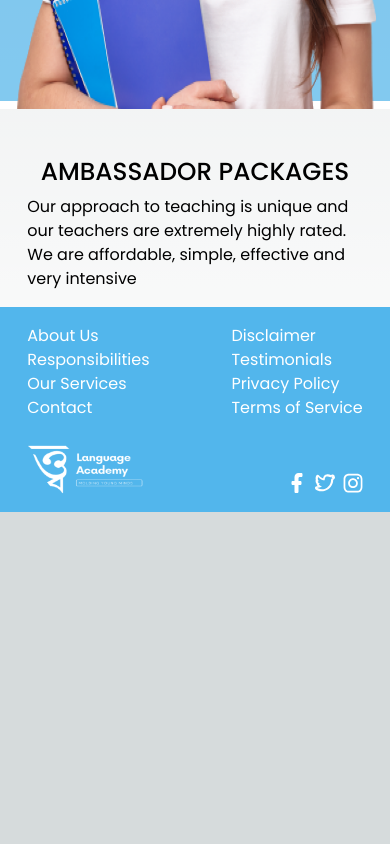
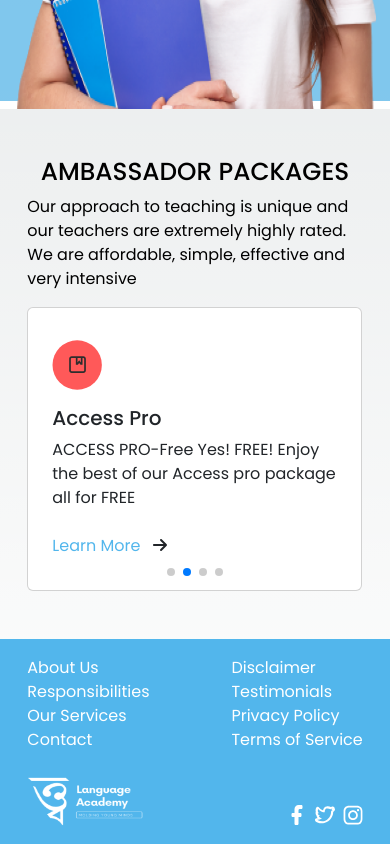
Before and after one commit to jaybamk/my-app-forked, a Next.js app: page / in a window 390 px wide. Shown: the part 825-1669 px from the top of the page. Before the commit the page ends 1337 px from the top, so only its background shows below. Built offline with nearby package versions, Linux system fonts and the light colour scheme.

Commit message:
Still in progress

```diff
--- a/app/page.module.scss
+++ b/app/page.module.scss
@@ -13,3 +13,10 @@
   }
 
 }
+
+.mySwiper {
+  .swiper-pagination {
+    position: static;
+  }
+
+}
--- a/app/page.tsx
+++ b/app/page.tsx
@@ -2,11 +2,19 @@
 import { useEffect } from "react";
 import Link from "next/link";
 import Image from "next/image";
+import { Swiper, SwiperSlide } from 'swiper/react';
 import routes from "@/routes";
 import hero from "@/img/homepage-section11.png"
 import styles from "@/app/page.module.scss";
 import Footer from "@/components/Footer/index";
 import Header from "@/components/Header/index";
+import packages from "@/data/package";
+import 'swiper/scss';
+import 'swiper/scss/pagination';
+import { Autoplay, Pagination } from "swiper/modules";
+import { FontAwesomeIcon } from "@fortawesome/react-fontawesome";
+import { faArrowRight } from "@fortawesome/free-solid-svg-icons";
+
 
 export default function Home() {
 
@@ -26,10 +34,60 @@ export default function Home() {
           <Image className="w-100" src={hero} alt="hero" />
         </div>
       </section>
-      <section className="p-7vw d-md-flex flex-column justify-content-center align-items-center" >
+      <section className="mb-5 w-100 p-7vw d-md-flex flex-column justify-content-center align-items-center" >
         <h2 className="text-center">AMBASSADOR PACKAGES</h2>
         <p className="text-md-center col-md-9 col-lg-7">Our approach to teaching is unique and our teachers are extremely highly rated. We are affordable, simple, effective and very intensive </p>
         <div>
+          <Swiper
+            autoHeight={true}
+            slidesPerView={1}
+            loop={true}
+            spaceBetween={30}
+            centeredSlides={true}
+            autoplay={{
+              delay: 2500,
+              disableOnInteraction: false,
+            }}
+            breakpoints={{
+              640: {
+                slidesPerView: 2,
+                spaceBetween: 20,
+              },
+              768: {
+                slidesPerView: 3,
+                spaceBetween: 40,
+              },
+              1024: {
+                slidesPerView: 4,
+                spaceBetween: 50,
+              },
+            }}
+            pagination={{
+              clickable: true,
+            }}
+            modules={[Autoplay, Pagination]}
+            className={styles.mySwiper}>
+            {
+              packages.map((item, index) => <SwiperSlide key={index}>
+                <div className="card px-2 py-3">
+                  <div className="card-body">
+                    <Image className="mb-3" src={item.thumbsnail} alt="img" width={50} height={50} />
+                    <h5 className="card-title">{item.title}</h5>
+                    <div className="card-text d-flex align-items-center gap-3 mb-4">
+                      {item.subtle}
+                    </div>
+                    <div>
+                      <Link href={item.link} className="text-decoration-none">
+                        <span className="text-secondary" >Learn More </span>
+                        <FontAwesomeIcon className="ms-2" icon={faArrowRight} /></Link>
+                    </div>
+                  </div>
+                </div>
+              </SwiperSlide>)
+            }
+          </Swiper>
+
+
         </div>
       </section>
     </main>
```
Also changed, not shown: img/arrow_forward.svg (added).
